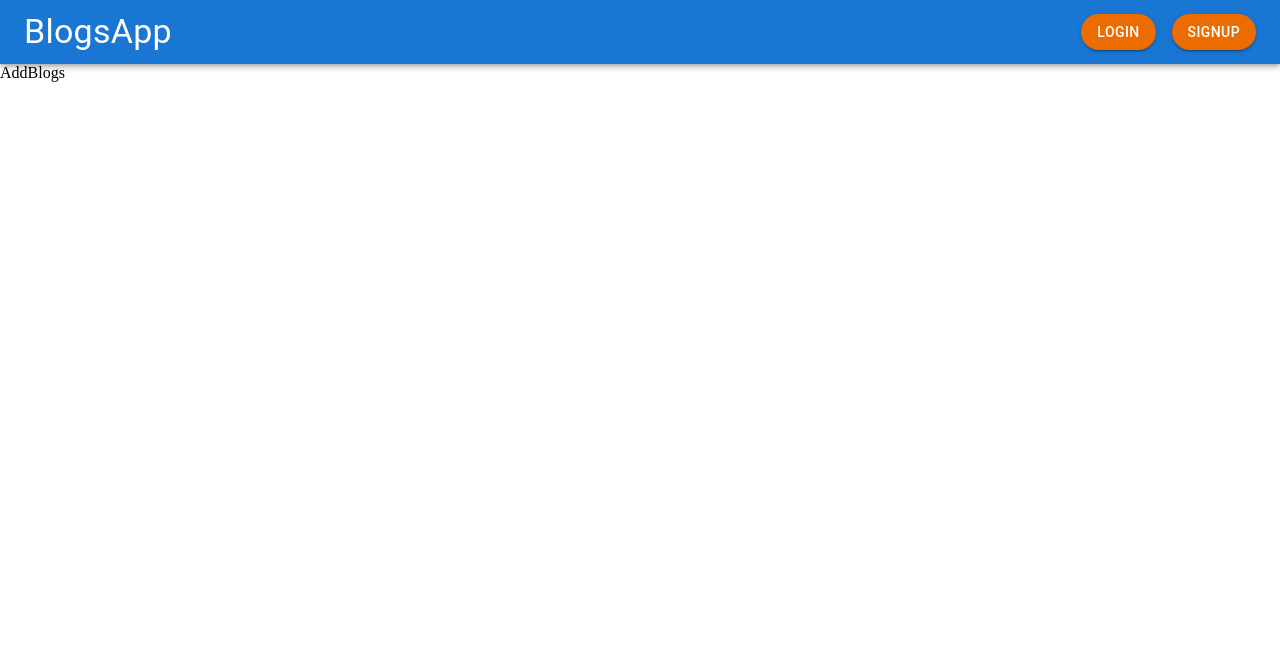
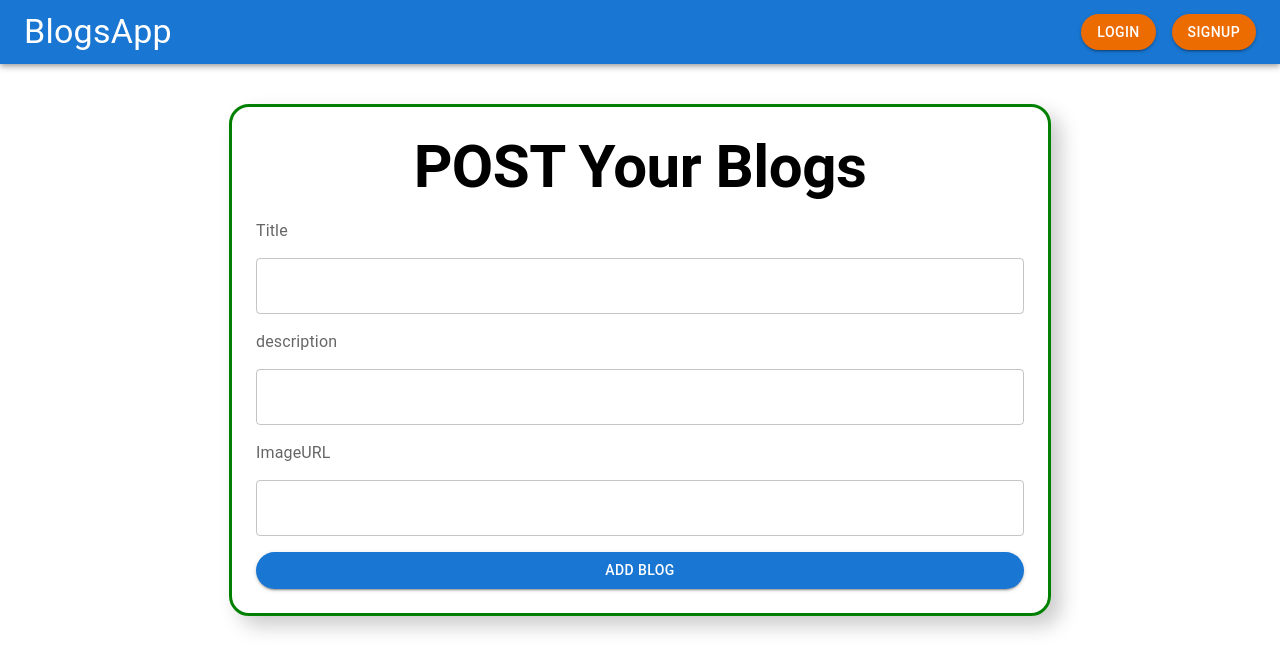
Before and after one commit to Abenezer-berhanu/blog_app, a React (Create React App) app in the folder frontend/: page /myBlogs/add in a window 1280 px wide. Shown: the top 672 px of the page. Built offline with nearby package versions, Linux system fonts and the light colour scheme.

Commit message:
CRUD oprations finish

```diff
--- a/frontend/package.json
+++ b/frontend/package.json
@@ -5,6 +5,7 @@
   "dependencies": {
     "@emotion/react": "^11.11.1",
     "@emotion/styled": "^11.11.0",
+    "@mui/icons-material": "^5.14.3",
     "@mui/material": "^5.14.4",
     "@reduxjs/toolkit": "^1.9.5",
     "@testing-library/jest-dom": "^5.17.0",
--- a/frontend/src/components/AddBlogs.js
+++ b/frontend/src/components/AddBlogs.js
@@ -1,7 +1,79 @@
-import React from 'react'
+import { Box, Button, InputLabel, TextField, Typography } from "@mui/material";
+import axios from "axios";
+import React, { useState } from "react";
 
 export default function AddBlogs() {
+  const [input, setinput] = useState({
+    title: "",
+    description: "",
+    imageURL: "",
+  });
+
+  const handleChange = (e) => {
+    setinput((prev) => ({
+      ...prev,
+      [e.target.name]: e.target.value,
+    }));
+  };
+
+  const handleClick = async(e) => {
+    e.preventDefault();
+
+    const res = await axios.post('http://localhost:5000/api/blogs/add', {
+      title : input.title,
+      description : input.description,
+      image : input.imageURL,
+      user : localStorage.getItem('user_id')
+    }).catch(err => console.log(err))
+    const data = await res.data
+  };
+
+
+
+  const inputStyle = { fontSize: "1.2rem", color: "black", fontWeight: "bold" };
   return (
-    <div>AddBlogs</div>
-  )
+    <div>
+      <Box
+        border={3}
+        borderColor="green"
+        borderRadius={5}
+        boxShadow="10px 10px 20px #ccc"
+        padding={3}
+        margin="auto"
+        marginTop={5}
+        display="flex"
+        flexDirection="column"
+        gap="1em"
+        width="60%"
+      >
+        <Typography variant="h2" fontWeight="bold" textAlign="center">
+          POST Your Blogs
+        </Typography>
+        <InputLabel>Title</InputLabel>
+        <TextField
+          name="title"
+          value={input.title}
+          onChange={handleChange}
+          sx={inputStyle}
+        />
+        <InputLabel>description</InputLabel>
+        <TextField
+          name="description"
+          value={input.description}
+          onChange={handleChange}
+          sx={inputStyle}
+        />
+        <InputLabel>ImageURL</InputLabel>
+        <TextField
+          name="imageURL"
+          value={input.imageURL}
+          onChange={handleChange}
+          sx={inputStyle}
+        />
+        <Button type="submit" onClick={handleClick} sx={{borderRadius : 5}} variant="contained" >
+          Add Blog
+        </Button>
+      </Box>
+    </div>
+  );
 }
--- a/frontend/src/components/Auth.js
+++ b/frontend/src/components/Auth.js
@@ -28,14 +28,16 @@ export default function Auth() {
         email : value.email,
         password : value.password
       })
-      console.log(res)
+      if(!type) {
+        const id = res.data.user._id
+        localStorage.setItem("user_id", id)
+      }
       if(res.status === 200 || res.statusText === "OK"){
         dispatch(login())
         navigate('/blogs')
       }
       if(res.status === 201 || res.statusText === "Created"){
         setIsSignup(!isSignup)
-        console.log('signed up')
       }
     } catch (error) {
       console.log(error.message)
--- a/frontend/src/components/BlogDetail.js
+++ b/frontend/src/components/BlogDetail.js
@@ -1,7 +1,97 @@
-import React from 'react'
+import { Box, Button, InputLabel, TextField, Typography } from "@mui/material";
+import axios from "axios";
+import { useEffect, useState } from "react";
+import { useNavigate, useParams } from "react-router-dom";
 
 export default function BlogDetail() {
+  const [blogs, setBlogs] = useState();
+  const navigate = useNavigate()
+  const { id } = useParams();
+  const fetchApi = async () => {
+    const res = await axios
+      .get(`http://localhost:5000/api/blogs/${id}`)
+      .catch((err) => console.log(err));
+    const data = res.data;
+    return data;
+  };
+
+  const [input, setinput] = useState({});
+
+  const handleChange = (e) => {
+    setinput((prev) => ({
+      ...prev,
+      [e.target.name]: e.target.value,
+    }));
+  };
+
+  const inputStyle = { fontSize: "1.2rem", color: "black", fontWeight: "bold" };
+
+  useEffect(() => {
+    fetchApi().then((data) => {
+      setBlogs(data.user);
+      setinput({
+        title: data.user.title,
+        description : data.user.description
+      });
+    });
+  }, [id]);
+  console.log(blogs);
+
+  const editBlog = async() => {
+    const res = await axios.patch(`http://localhost:5000/api/blogs/update/${id}`, {
+      title : input.title,
+      description : input.description
+    })
+    .catch(err => console.log(err))
+  }
+
+  const handleClick = (e) => {
+    e.preventDefault();
+    editBlog()
+    navigate('/blogs')
+  };
   return (
-    <div>BlogDetail</div>
-  )
+    <div>
+      <Box
+        border={3}
+        borderColor="green"
+        borderRadius={5}
+        boxShadow="10px 10px 20px #ccc"
+        padding={3}
+        margin="auto"
+        marginTop={5}
+        display="flex"
+        flexDirection="column"
+        gap="1em"
+        width="60%"
+      >
+        <Typography variant="h2" fontWeight="bold" textAlign="center">
+          POST Your Blogs
+        </Typography>
+        <InputLabel>Title</InputLabel>
+        <TextField
+          name="title"
+          value={input.title}
+          onChange={handleChange}
+          sx={inputStyle}
+        />
+        <InputLabel>description</InputLabel>
+        <TextField
+          name="description"
+          value={input.description}
+          onChange={handleChange}
+          sx={inputStyle}
+        />
+
+        <Button
+          type="submit"
+          onClick={handleClick}
+          sx={{ borderRadius: 5 }}
+          variant="contained"
+        >
+          Add Blog
+        </Button>
+      </Box>
+    </div>
+  );
 }
--- a/frontend/src/components/Blogs.js
+++ b/frontend/src/components/Blogs.js
@@ -1,20 +1,22 @@
-import React, {useEffect, useState} from 'react'
-import axios from 'axios'
-import Blog from './Blog'
+import React, { useEffect, useState } from "react";
+import axios from "axios";
+import Blog from "./Blog";
 
 export default function Blogs() {
-  const [data , setData] = useState()
-  const fetchApi = async() => {
-    const res = await axios.get('http://localhost:5000/api/blogs')
-    setData(res.data.blogs)
+  const [datas, setDatas] = useState();
+  const fetchApi = async () => {
 
-  }
-  useEffect(()=>{
-    fetchApi()
-  },[])
+      const res = await axios.get("http://localhost:5000/api/blogs")
+      .catch((err)=>console.log(err))
+      const data = await res.data
+      return data
+  };
+  useEffect(() => {
+    fetchApi().then(data => setDatas(data.blogs));
+  }, []);
   return (
     <div>
-<Blog/>
+      {datas && datas.map(data => <Blog data={data}/>)}
     </div>
-  )
+  );
 }
--- a/frontend/src/components/Header.js
+++ b/frontend/src/components/Header.js
@@ -9,15 +9,13 @@ import {
   Toolbar,
   Typography,
 } from "@mui/material";
-import { Link, useNavigate } from "react-router-dom";
+import { Link} from "react-router-dom";
 import { useSelector, useDispatch } from "react-redux";
 
 export default function Header() {
   const [value, setValue] = useState();
   const isLoggedIn = useSelector((state) => state.isLoggedIn);
   const dispatch = useDispatch();
-  const navigate = useNavigate();
-
 
   const handleLogout = () => {
     dispatch(logout())
@@ -37,6 +35,7 @@ export default function Header() {
             >
               <Tab LinkComponent={Link} to="/blogs" label="All Blogs" />
               <Tab LinkComponent={Link} to="/myBlogs" label="My Blogs" />
+              <Tab LinkComponent={Link} to="/myBlogs/add" label="Add Blogs" />
             </Tabs>
           </Box>
         )}
--- a/frontend/src/components/UserBlogs.js
+++ b/frontend/src/components/UserBlogs.js
@@ -1,7 +1,22 @@
- import React from 'react'
+ import React, { useEffect, useState } from 'react'
+import axios from 'axios'
+import Blog from './Blog';
 
  export default function UserBlogs() {
-   return (
-     <div>UserBlogs</div>
+  const userId = localStorage.getItem('user_id')
+  const [datas, setDatas] = useState();
+  const fetchApi = async () => {
+      const res = await axios(`http://localhost:5000/api/blogs/user/${userId}`)
+      .catch((err)=>console.log(err))
+      const data = await res.data
+      return data
+  };
+  useEffect(() => {
+    fetchApi().then(data => setDatas(data.blogs.blogs))
+  }, []);
+    return (
+      <div>
+      {datas && datas.map(data => <Blog data={data} auth={true}/>)}
+     </div>
    )
  }
```
Also changed, not shown: frontend/src/App.js (+12 -14 lines), frontend/src/components/Blog.js (+76 -20 lines), frontend/src/index.js (+5 -6 lines), 1 other file (tests, documents, lock files or other folders).
